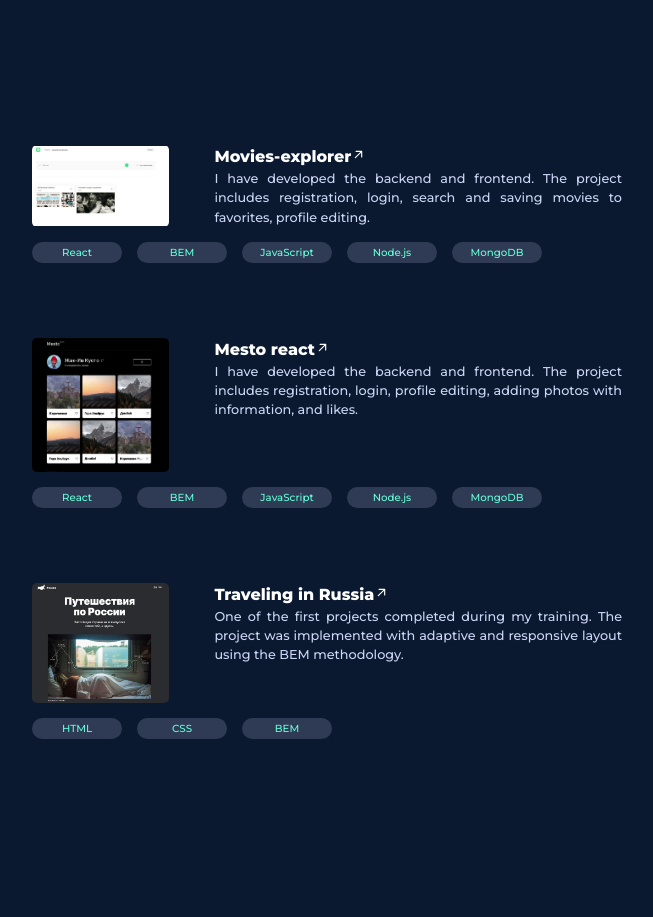
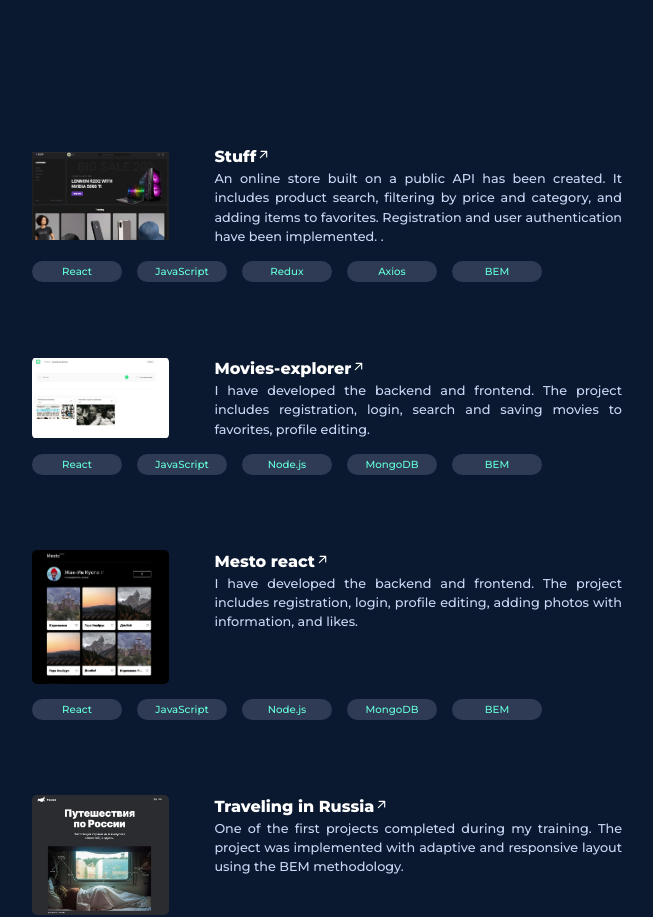
Before and after one commit to VKryanin/vk-port, a React (Create React App) app: page / in a window 1280 px wide. Shown: the part 1440-2357 px from the top of the page, without its empty margins (599-1252 px from the left). Before the commit the page ends 2284 px from the top, so only its background shows below. Built offline with nearby package versions, Linux system fonts and the light colour scheme.

Commit message:
add project stuff

```diff
--- a/src/components/Projects/Projects.jsx
+++ b/src/components/Projects/Projects.jsx
@@ -2,12 +2,36 @@ import styles from './Projects.module.scss';
 import movies from '../../images/movies.jpg';
 import mesto from '../../images/mesto.jpg';
 import travel from '../../images/travel.jpg';
+import stuff from '../../images/stuff.jpg'
 import { Link } from 'react-scroll';
 
 export const Projects = ({ id }) => {
     return (
         <section id={id} className={styles.projects}>
             <ul className={styles.projectsList}>
+                <li>
+                    <Link className={styles.projectsItem} to="https://vkryanin.github.io/russian-travel/" target='_blank'>
+                        <div className={styles.projectsWrapper}>
+                            <img className={styles.projectsImage} src={stuff} alt="Stuff" />
+                            <div className={styles.projectsInfo}>
+                                <h6 className={styles.projectsTitle}>Stuff
+                                    <svg xmlns="http://www.w3.org/2000/svg" viewBox="0 0 20 20" fill="currentColor" class="inline-block h-4 w-4 shrink-0 transition-transform group-hover/link:-translate-y-1 group-hover/link:translate-x-1 group-focus-visible/link:-translate-y-1 group-focus-visible/link:translate-x-1 motion-reduce:transition-none ml-1 translate-y-px" aria-hidden="true"><path fill-rule="evenodd" d="M5.22 14.78a.75.75 0 001.06 0l7.22-7.22v5.69a.75.75 0 001.5 0v-7.5a.75.75 0 00-.75-.75h-7.5a.75.75 0 000 1.5h5.69l-7.22 7.22a.75.75 0 000 1.06z" clip-rule="evenodd"></path></svg>
+                                </h6>
+                                <p className={styles.projectsSubtitles}>
+                                    An online store built on a public API has been created. It includes product search, filtering by price and category, and adding items to favorites. Registration and user authentication have been implemented.
+                                    .
+                                </p>
+                            </div>
+                        </div>
+                        <ul className={styles.projectsTech}>
+                            <li>React</li>
+                            <li>JavaScript</li>
+                            <li>Redux</li>
+                            <li>Axios</li>
+                            <li>BEM</li>
+                        </ul>
+                    </Link>
+                </li>
                 <li>
                     <Link className={styles.projectsItem} to="https://movies-explorer.nomoredomainsicu.ru/" target='_blank'>
                         <div className={styles.projectsWrapper}>
@@ -24,10 +48,10 @@ export const Projects = ({ id }) => {
                         </div>
                         <ul className={styles.projectsTech}>
                             <li>React</li>
-                            <li>BEM</li>
                             <li>JavaScript</li>
                             <li>Node.js</li>
                             <li>MongoDB</li>
+                            <li>BEM</li>
                         </ul>
                     </Link>
                 </li>
@@ -46,10 +70,10 @@ export const Projects = ({ id }) => {
                         </div>
                         <ul className={styles.projectsTech}>
                             <li>React</li>
-                            <li>BEM</li>
                             <li>JavaScript</li>
                             <li>Node.js</li>
                             <li>MongoDB</li>
+                            <li>BEM</li>
                         </ul>
                     </Link>
                 </li>
@@ -62,7 +86,7 @@ export const Projects = ({ id }) => {
                                     <svg xmlns="http://www.w3.org/2000/svg" viewBox="0 0 20 20" fill="currentColor" class="inline-block h-4 w-4 shrink-0 transition-transform group-hover/link:-translate-y-1 group-hover/link:translate-x-1 group-focus-visible/link:-translate-y-1 group-focus-visible/link:translate-x-1 motion-reduce:transition-none ml-1 translate-y-px" aria-hidden="true"><path fill-rule="evenodd" d="M5.22 14.78a.75.75 0 001.06 0l7.22-7.22v5.69a.75.75 0 001.5 0v-7.5a.75.75 0 00-.75-.75h-7.5a.75.75 0 000 1.5h5.69l-7.22 7.22a.75.75 0 000 1.06z" clip-rule="evenodd"></path></svg>
                                 </h6>
                                 <p className={styles.projectsSubtitles}>
-                                One of the first projects completed during my training. The project was implemented with adaptive and responsive layout using the BEM methodology.
+                                    One of the first projects completed during my training. The project was implemented with adaptive and responsive layout using the BEM methodology.
                                 </p>
                             </div>
                         </div>
@@ -73,7 +97,7 @@ export const Projects = ({ id }) => {
                         </ul>
                     </Link>
                 </li>
-                <li></li>
+
                 <li></li>
             </ul>
         </section>
```
Also changed, not shown: src/images/stuff.jpg (added).
